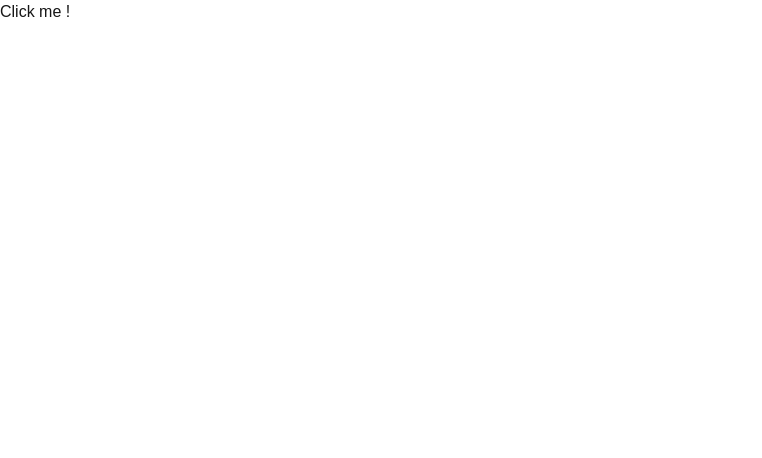
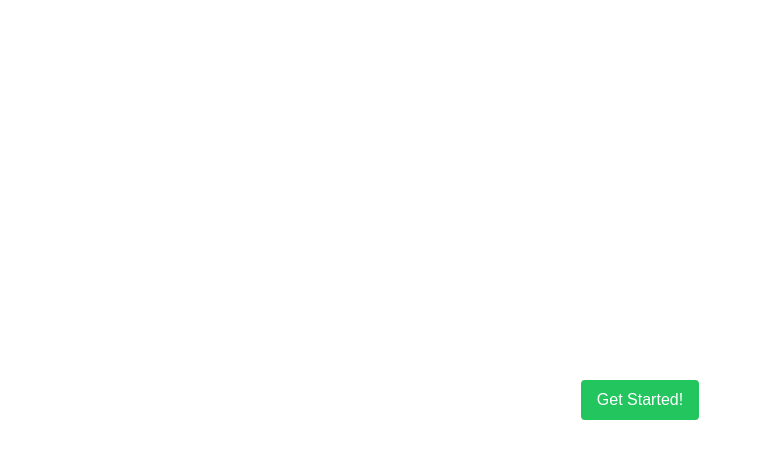
Before and after one commit to faniryKely/calendar-management, a Next.js app in the folder calendar/: page / in a window 1280 px wide. Shown: the top 458 px of the page, without its empty margins (0-762 px from the left). Built offline with nearby package versions, Linux system fonts and the light colour scheme.

Commit message:
feat: create header page

```diff
--- a/calendar/src/app/Components/Header.tsx
+++ b/calendar/src/app/Components/Header.tsx
@@ -7,12 +7,19 @@ const HeaderPage = () => {
     const handleClick = () => {
         router.push('/login');
     }
-    return(
+    return (
         <main>
-           <button onClick={handleClick}>
-                Click me !
-           </button>
+          <div className="h-screen flex flex-col justify-center items-center ">
+            <button
+              onClick={handleClick}
+              className="bg-green-500 text-white py-2 px-4 rounded text-center transform transition-transform duration-200 hover:scale-105"
+            >
+              Get Started!
+            </button>
+          </div>
         </main>
-    );
+      );
+
+
 }
 export default HeaderPage;
```
